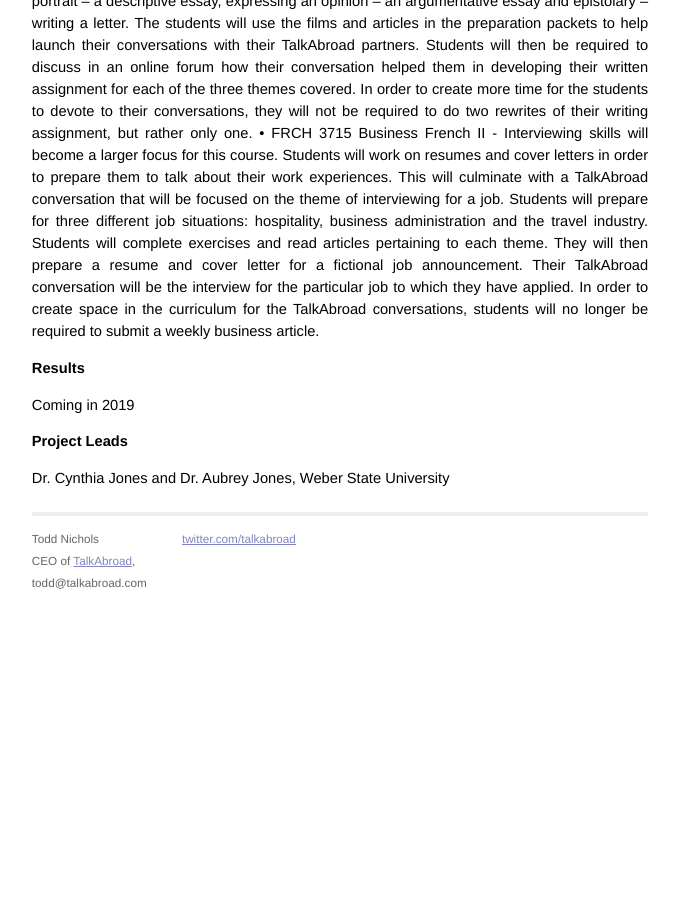
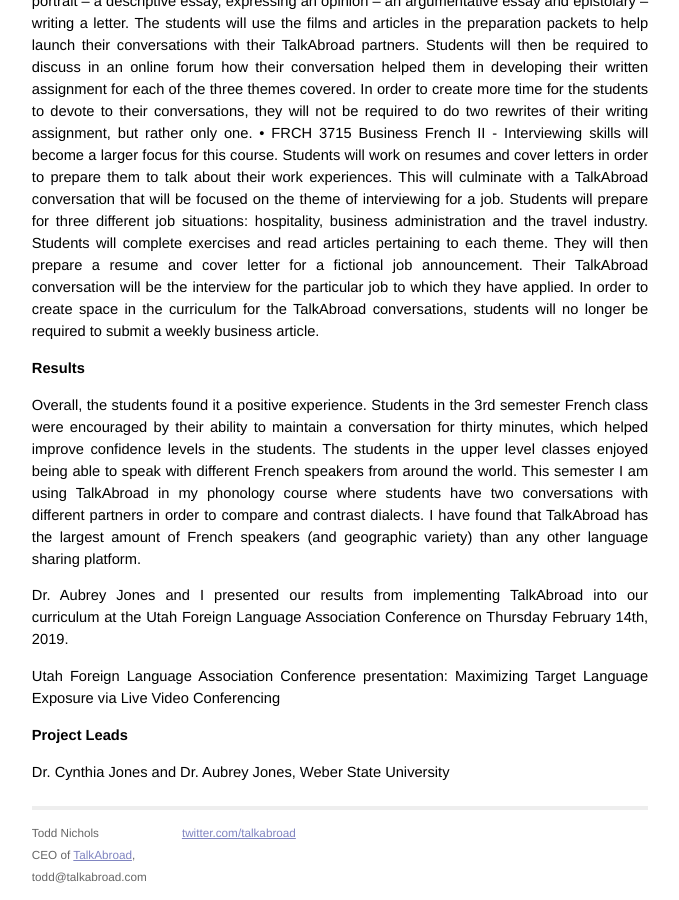
Before and after one commit to toddnichols/toddnichols.github.io, a Jekyll site: the page built from _posts/2018-07-20-Cynthia-Jones-Weber-State-University.md, in a window 1280 px wide and 900 px high, scrolled down 2006 px. Shown: the whole window, without its empty margins (300-979 px from the left). Built offline with Jekyll 4.4.1, drawn with Linux system fonts in a browser that asks for light colours; before the commit the page ends 2612 px from its top, so only the background shows below that.

Commit message:
pushing new article

```diff
--- a/_posts/2018-07-20-Cynthia-Jones-Weber-State-University.md
+++ b/_posts/2018-07-20-Cynthia-Jones-Weber-State-University.md
@@ -31,7 +31,11 @@
 • FRCH 3715 Business French II - Interviewing skills will become a larger focus for this course. Students will work on resumes and cover letters in order to prepare them to talk about their work experiences. This will culminate with a TalkAbroad conversation that will be focused on the theme of interviewing for a job. Students will prepare for three different job situations: hospitality, business administration and the travel industry. Students will complete exercises and read articles pertaining to each theme. They will then prepare a resume and cover letter for a fictional job announcement. Their TalkAbroad conversation will be the interview for the particular job to which they have applied. In order to create space in the curriculum for the TalkAbroad conversations, students will no longer be required to submit a weekly business article.
 
 ## Results
-Coming in 2019
+Overall, the students found it a positive experience. Students in the 3rd semester French class were encouraged by their ability to maintain a conversation for thirty minutes, which helped improve confidence levels in the students. The students in the upper level classes enjoyed being able to speak with different French speakers from around the world. This semester I am using TalkAbroad in my phonology course where students have two conversations with different partners in order to compare and contrast dialects. I have found that TalkAbroad has the largest amount of French speakers (and geographic variety) than any other language sharing platform.
+
+Dr. Aubrey Jones and I presented our results from implementing TalkAbroad into our curriculum at the Utah Foreign Language Association Conference on Thursday February 14th, 2019.
+
+Utah Foreign Language Association Conference presentation: Maximizing Target Language Exposure via Live Video Conferencing
 
 ## Project Leads
 Dr. Cynthia Jones and Dr. Aubrey Jones, Weber State University
```
Also changed, not shown: _posts/2019-03-10-Sample-Assignments.md (+1 -1 lines), 1 other file.
